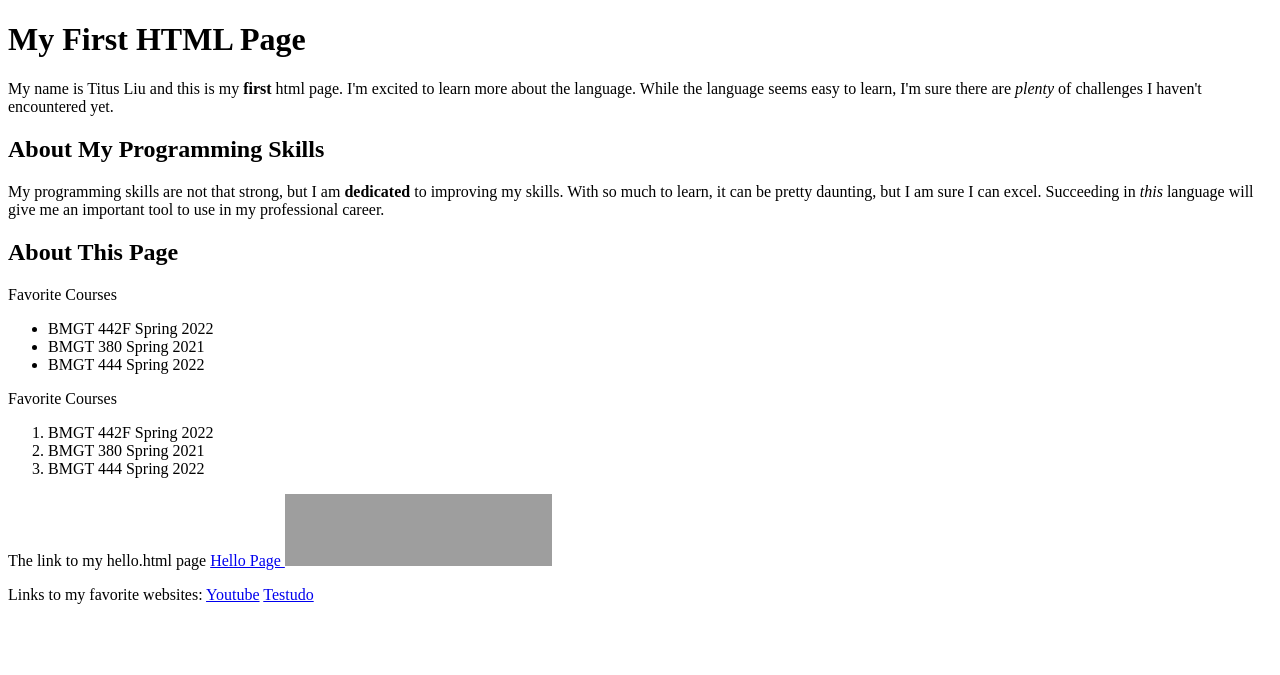
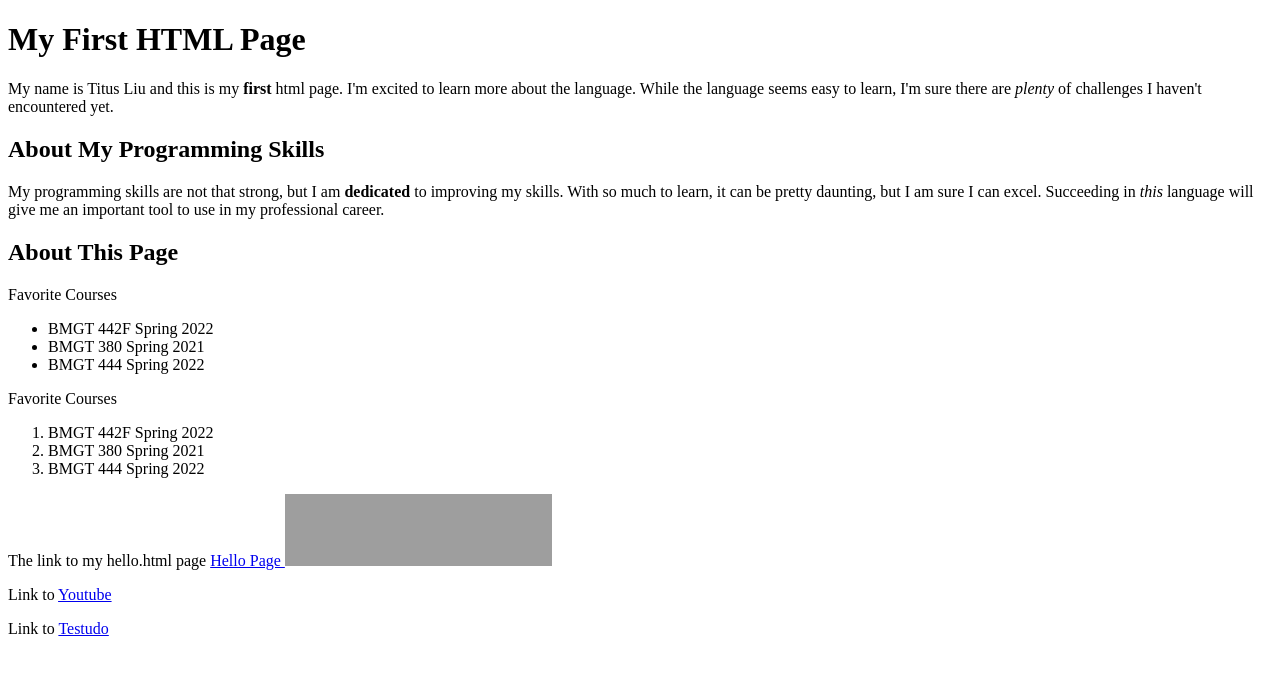
Before and after one commit to Titusliu324/helloWorld, a Flask app: page /about in a window 1280 px wide. Shown: the top 675 px of the page. Run offline with Flask 2, Linux system fonts and the light colour scheme; grey boxes are pictures that could not be loaded.

Commit message:
Commit about.html page

```diff
--- a/templates/about.html
+++ b/templates/about.html
@@ -33,7 +33,7 @@
             <img src="https://terpconnect.umd.edu/~jbono/bmgt407/images/smith-logo.png"
                  width="267" height="72" alt="Smith Logo"/></a>
         </p>
-        <p>Links to my favorite websites: <a href="https://www.youtube.com/">Youtube</a>
-        <a href="https://www.testudo.umd.edu/"/>Testudo</a></p>
+        <p>Link to <a href="https://www.youtube.com/">Youtube</a></p>
+        <p>Link to <a href="https://www.testudo.umd.edu/" target="_blank"/>Testudo</p>
     </body>
 </html>
```
